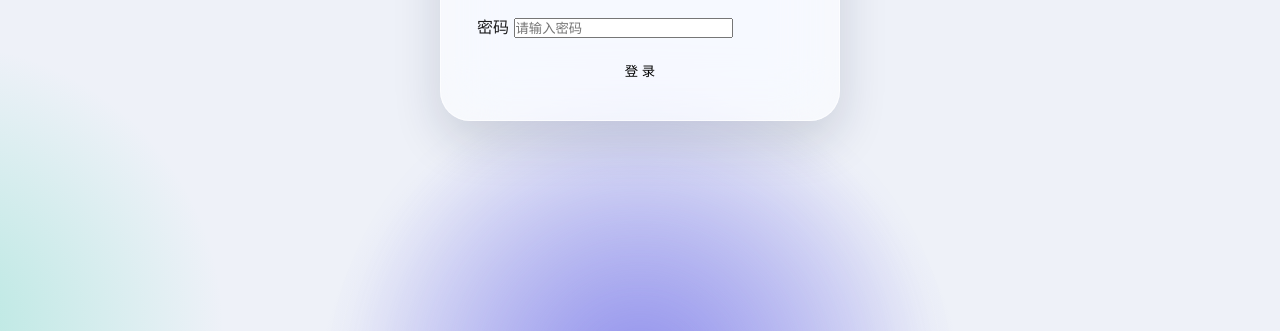
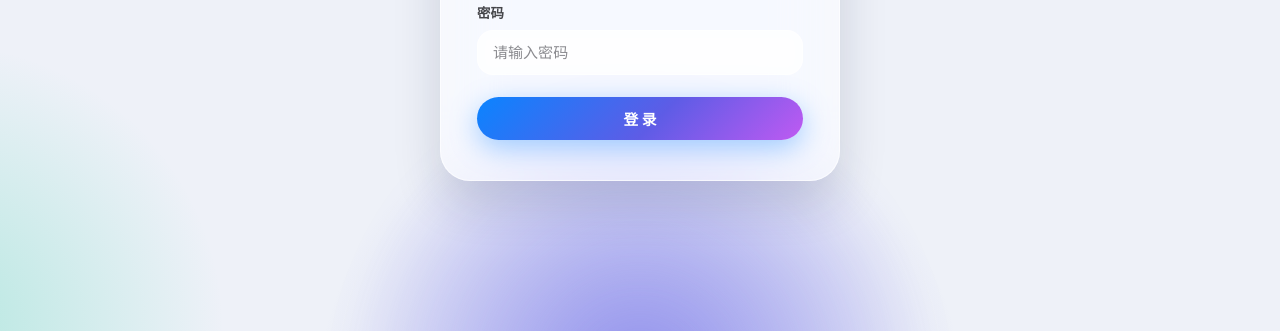
Before and after one commit to vzzoxo/magnet-flow, a website: page public/index.html in a window 1280 px wide. Shown: the part 469-800 px from the top of the page. Drawn offline with Linux system fonts and the light colour scheme.

Commit message:
fix: duplicate .sidebar-footer rule left an unbalanced brace (broke entire stylesheet)

```diff
--- a/public/css/app.css
+++ b/public/css/app.css
@@ -220,7 +220,6 @@ img { display: block; }
 .nav-icon { font-size: 1.15rem; width: 22px; text-align: center; }
 .nav-label { flex: 1; }
 
-.sidebar-footer { display: flex; align-items: center; justify-content: space-between; gap: 8px;
 .sidebar-footer { display: flex; align-items: center; justify-content: space-between; gap: 8px;
   flex-wrap: wrap; row-gap: 10px;
   padding: 12px; margin-top: 8px; background: rgba(255, 255, 255, 0.4);
--- a/public/index.html
+++ b/public/index.html
@@ -13,7 +13,7 @@
   <link rel="icon" href="/favicon.ico" sizes="any">
   <link rel="icon" type="image/svg+xml" href="/img/logo.svg">
   <link rel="apple-touch-icon" href="/img/icon-512.png">
-  <link rel="stylesheet" href="/css/app.css?v=3.6">
+  <link rel="stylesheet" href="/css/app.css?v=3.7">
 </head>
 <body>
 
```
